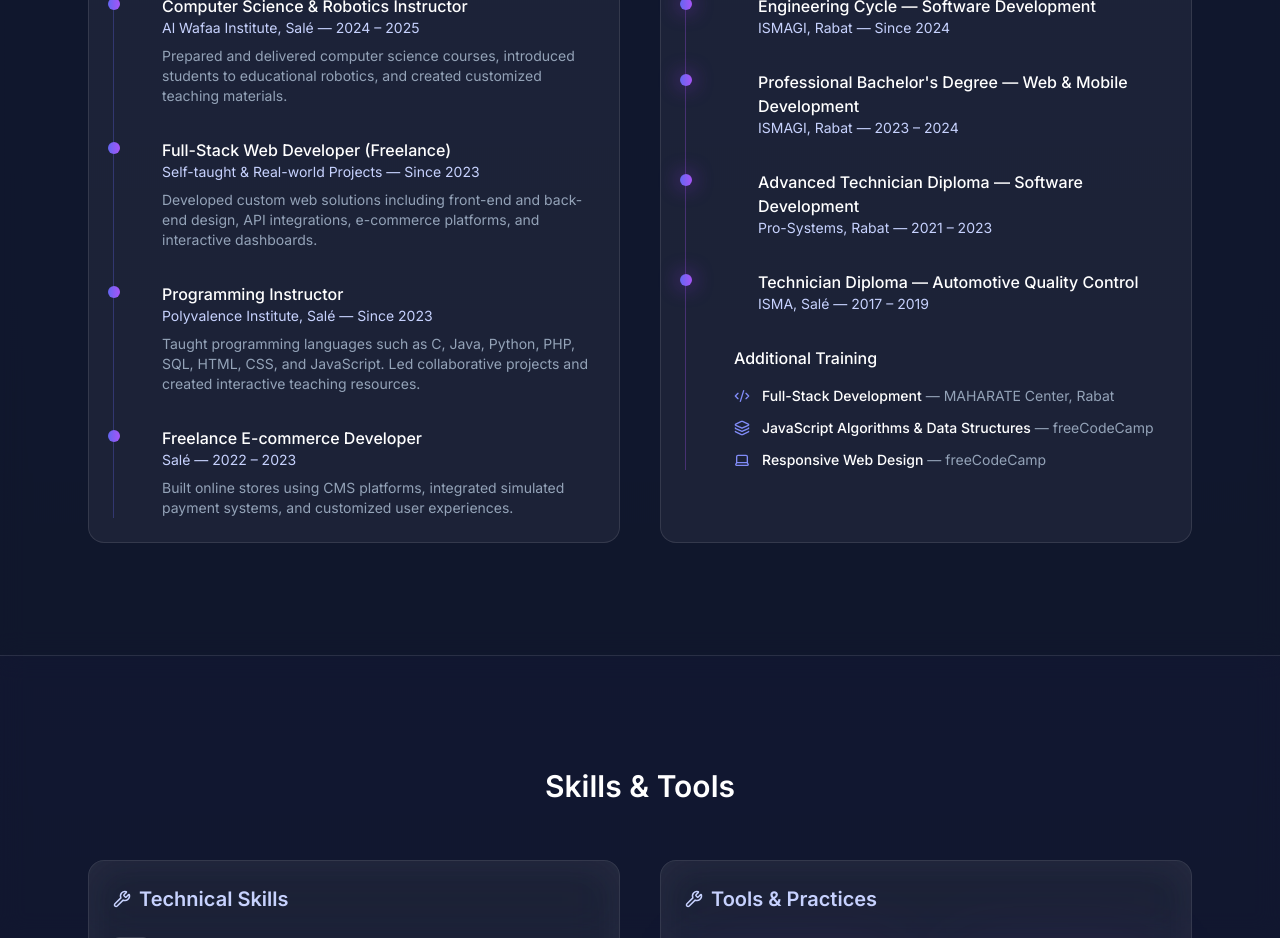
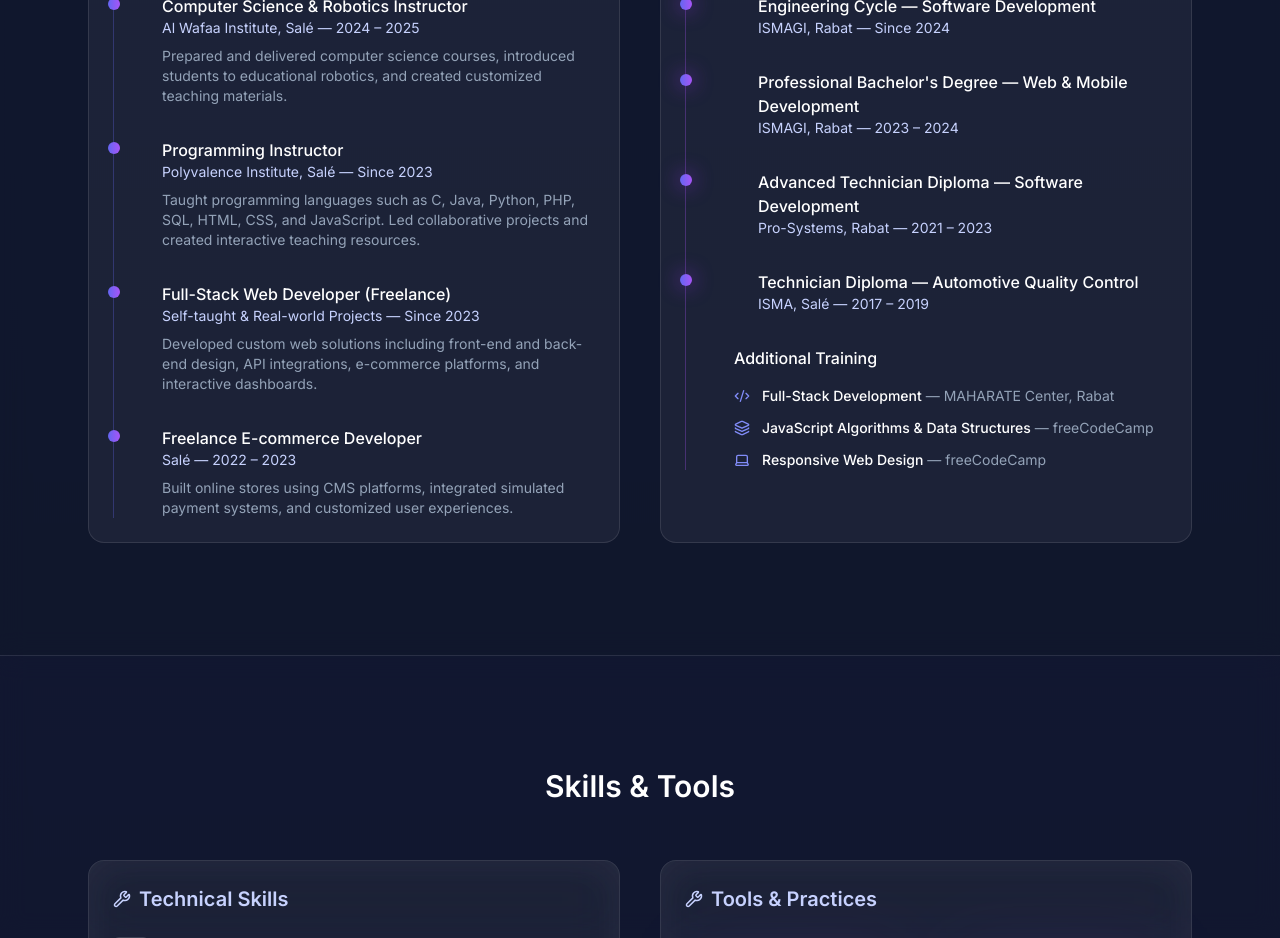
Before and after one commit to Medrhz/my-portfolio, a React (Vite) app: page / in a window 1280 px wide. Shown: the part 2080-3018 px from the top of the page. Built offline with nearby package versions, Linux system fonts and the light colour scheme.

Commit message:
change order of experience

```diff
--- a/src/components/Experience.jsx
+++ b/src/components/Experience.jsx
@@ -39,15 +39,16 @@ function Experience() {
       desc: "Prepared and delivered computer science courses, introduced students to educational robotics, and created customized teaching materials.",
     },
     {
+      title: "Programming Instructor",
+      place: "Polyvalence Institute, Salé — Since 2023",
+      desc: "Taught programming languages such as C, Java, Python, PHP, SQL, HTML, CSS, and JavaScript. Led collaborative projects and created interactive teaching resources.",
+    },
+    {
       title: "Full-Stack Web Developer (Freelance)",
       place: "Self-taught & Real-world Projects — Since 2023",
       desc: "Developed custom web solutions including front-end and back-end design, API integrations, e-commerce platforms, and interactive dashboards.",
     },
-    {
-      title: "Programming Instructor",
-      place: "Polyvalence Institute, Salé — Since 2023",
-      desc: "Taught programming languages such as C, Java, Python, PHP, SQL, HTML, CSS, and JavaScript. Led collaborative projects and created interactive teaching resources.",
-    },
+
     {
       title: "Freelance E-commerce Developer",
       place: "Salé — 2022 – 2023",
```
